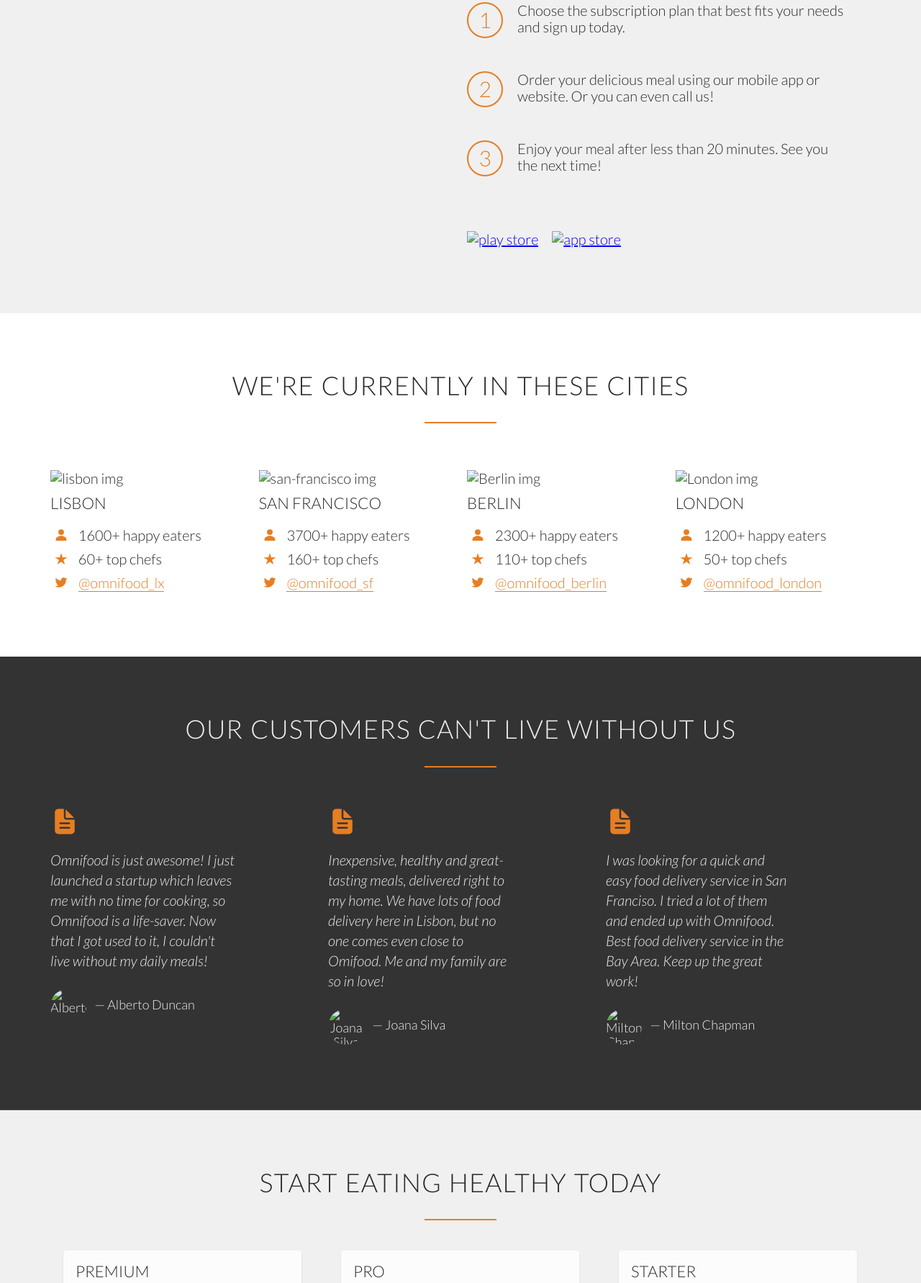
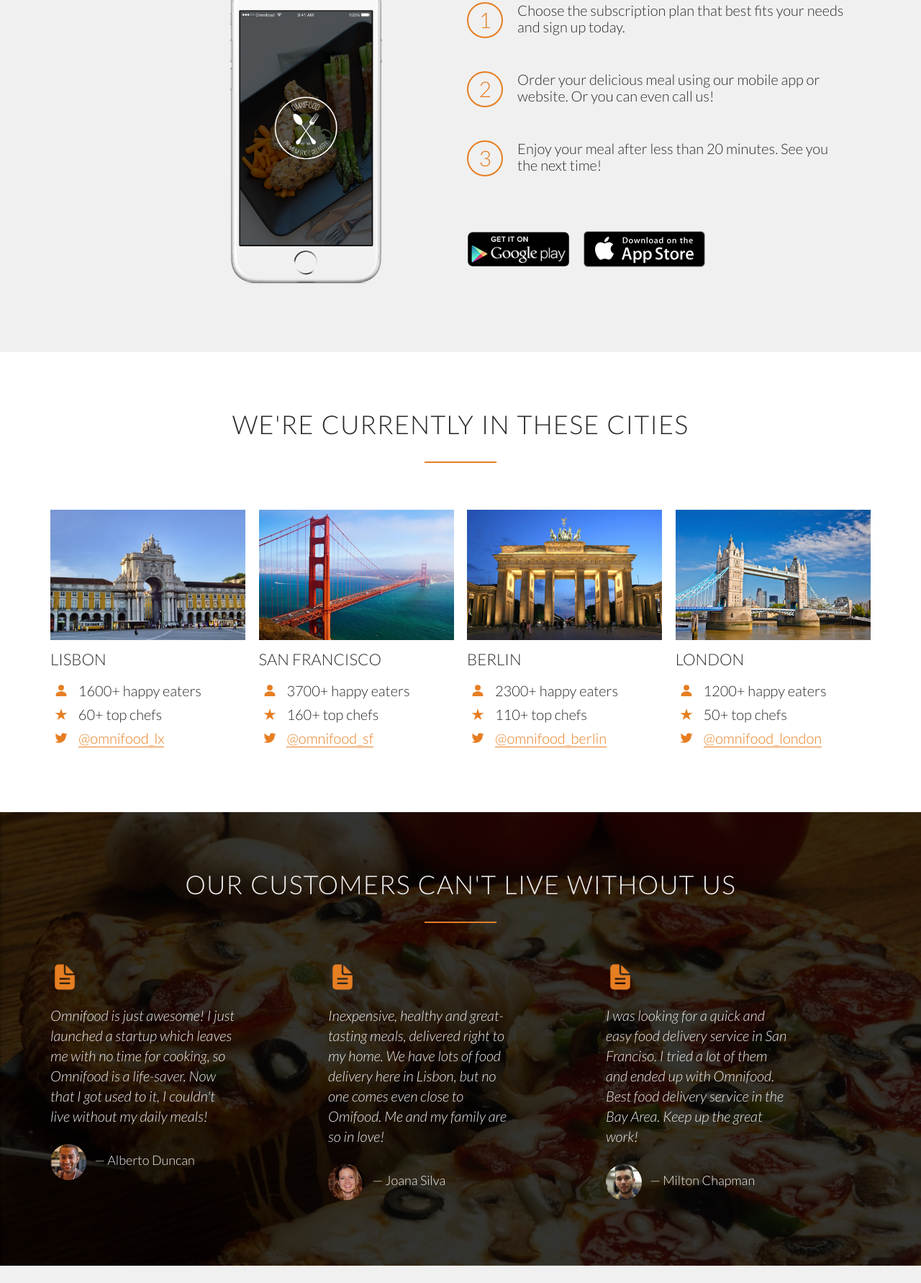
Before and after one commit to huntoor/web-developer, a plain HTML site: page index.html in a window 1280 px wide. Shown: the part 2155-3937 px from the top of the page at 72% size. Drawn offline with nearby package versions, Linux system fonts and the light colour scheme; the site is published under a folder, as on GitHub Pages, so addresses that start at the root find nothing.

Commit message:
fix img problem

```diff
--- a/index.html
+++ b/index.html
@@ -7,7 +7,7 @@
     <link rel="stylesheet" type="text/css" href="vendors/css/grid.css">
     <link href="https://fonts.googleapis.com/css2?family=Lato:ital,wght@0,100;0,300;0,400;1,300&display=swap" rel="stylesheet">
     <link rel="stylesheet" type="text/css" href="resources/css/style.css">
-    <link rel="stylesheet" type="text/css" href="/resources/css/queries.css">
+    <link rel="stylesheet" type="text/css" href="resources/css/queries.css">
     <title>OmniFood</title>
   </head>
   <body>
@@ -123,7 +123,7 @@
         </div>
         <div class="row">
           <div class="col span-1-of-2 steps-box">
-            <img src="/resources/img/app-iPhone.png" alt="omnifood-app" class="app-screen">
+            <img src="resources/img/app-iPhone.png" alt="omnifood-app" class="app-screen">
           </div>
           <div class="col span-1-of-2 steps-box">
             <div class="work-steps">
@@ -139,8 +139,8 @@
               <P>Enjoy your meal after less than 20 minutes. See you the next time!</P>
             </div>
 
-            <a href="#" class="btn-app"><img src="/resources/img/download-app-android.png" alt="play store"></a>
-            <a href="#" class="btn-app"><img src="/resources/img/download-app.svg" alt="app store"></a>
+            <a href="#" class="btn-app"><img src="resources/img/download-app-android.png" alt="play store"></a>
+            <a href="#" class="btn-app"><img src="resources/img/download-app.svg" alt="app store"></a>
           </div>
       </section>
 
@@ -150,7 +150,7 @@
         </div>
         <div class="row">
           <div class="col span-1-of-4 cities-box">
-            <img src="/resources/img/lisbon-3.jpg" alt="lisbon img" class="cities-img">
+            <img src="resources/img/lisbon-3.jpg" alt="lisbon img" class="cities-img">
             <h3>Lisbon</h3>
             <div class="city-feature">
               <ion-icon name="person-sharp" class="icon-small"></ion-icon>
@@ -167,7 +167,7 @@
           </div>
 
           <div class="col span-1-of-4 cities-box">
-            <img src="/resources/img/san-francisco.jpg" alt="san-francisco img" class="cities-img">
+            <img src="resources/img/san-francisco.jpg" alt="san-francisco img" class="cities-img">
             <h3>San Francisco</h3>
             <div class="city-feature">
               <ion-icon name="person-sharp" class="icon-small"></ion-icon>
@@ -184,7 +184,7 @@
           </div>
 
           <div class="col span-1-of-4 cities-box">
-            <img src="/resources/img/berlin.jpg" alt="Berlin img" class="cities-img">
+            <img src="resources/img/berlin.jpg" alt="Berlin img" class="cities-img">
             <h3>Berlin</h3>
               <div class="city-feature">
               <ion-icon name="person-sharp" class="icon-small"></ion-icon>
@@ -201,7 +201,7 @@
           </div>
 
           <div class="col span-1-of-4 cities-box">
-            <img src="/resources/img/london.jpg" alt="London img" class="cities-img">
+            <img src="resources/img/london.jpg" alt="London img" class="cities-img">
             <h3>London</h3>
               <div class="city-feature">
               <ion-icon name="person-sharp" class="icon-small"></ion-icon>
@@ -229,7 +229,7 @@
               <p class="copy">Omnifood is just awesome! I just launched a startup which leaves me with no time for cooking, so Omnifood is a life-saver. Now that I got used to it, I couldn't live without my daily meals!
               </p>
               <figure>
-              <img src="/resources/img/customer-1.jpg" alt="Alberto" class="customer-img">
+              <img src="resources/img/customer-1.jpg" alt="Alberto" class="customer-img">
               &mdash; Alberto Duncan
               </figure>
           </div>
@@ -238,7 +238,7 @@
             <p class="copy">Inexpensive, healthy and great-tasting meals, delivered right to my home. We have lots of food delivery here in Lisbon, but no one comes even close to Omifood. Me and my family are so in love!
             </p>
             <figure>
-            <img src="/resources/img/customer-2.jpg" alt="Joana Silva" class="customer-img">
+            <img src="resources/img/customer-2.jpg" alt="Joana Silva" class="customer-img">
             &mdash; Joana Silva
             </figure>
         </div>
@@ -247,7 +247,7 @@
           <p class="copy">I was looking for a quick and easy food delivery service in San Franciso. I tried a lot of them and ended up with Omnifood. Best food delivery service in the Bay Area. Keep up the great work!
           </p>
           <figure>
-          <img src="/resources/img/customer-3.jpg" alt="Milton Chapman" class="customer-img">
+          <img src="resources/img/customer-3.jpg" alt="Milton Chapman" class="customer-img">
           &mdash; Milton Chapman
           </figure>
       </div>
--- a/resources/css/style.css
+++ b/resources/css/style.css
@@ -378,7 +378,7 @@ header {
 /* section-customer */
 
 .section-customer {
-  background-image: linear-gradient(rgba(0, 0, 0, 0.801),rgba(0, 0, 0, 0.801)), url(/resources/img/back-customers.jpg);
+  background-image: linear-gradient(rgba(0, 0, 0, 0.801),rgba(0, 0, 0, 0.801)), url(../img/back-customers.jpg);
   color: #f0f0f0;
   background-size: cover;
   background-attachment: fixed;
```
